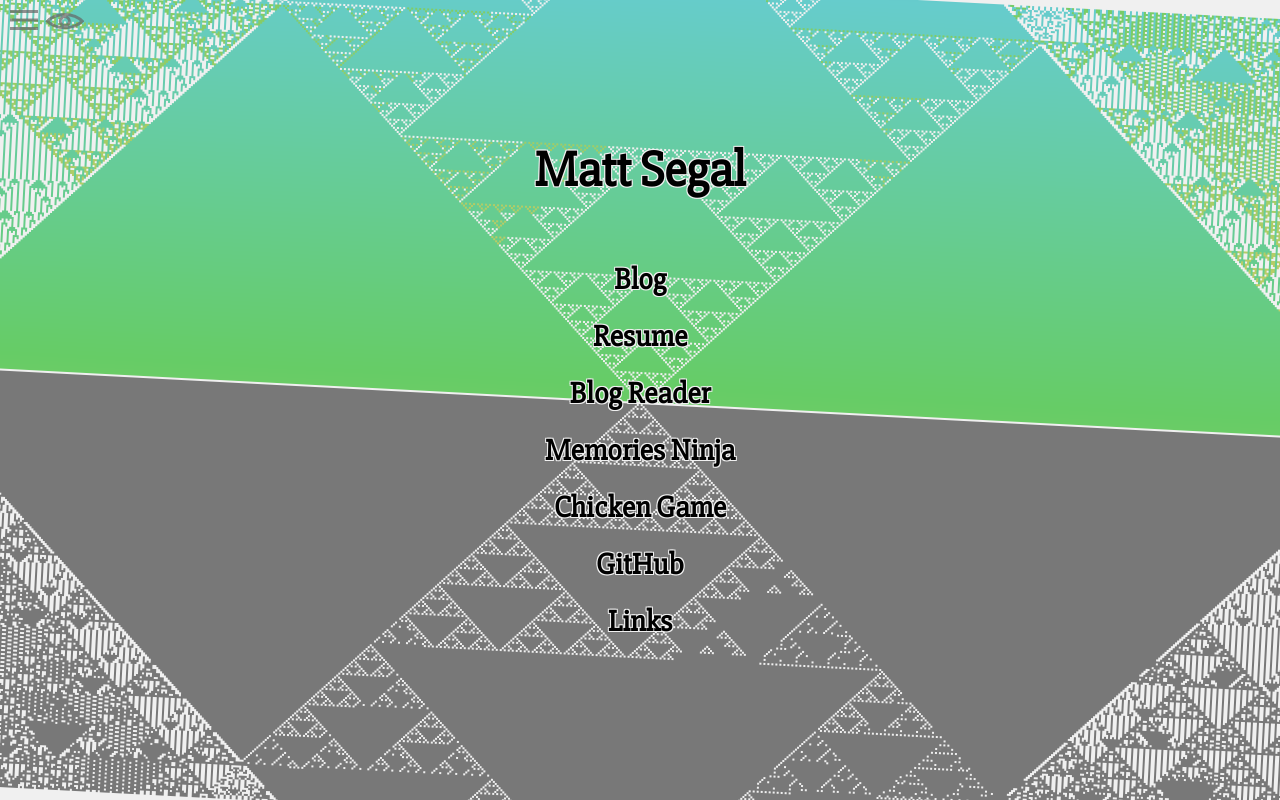
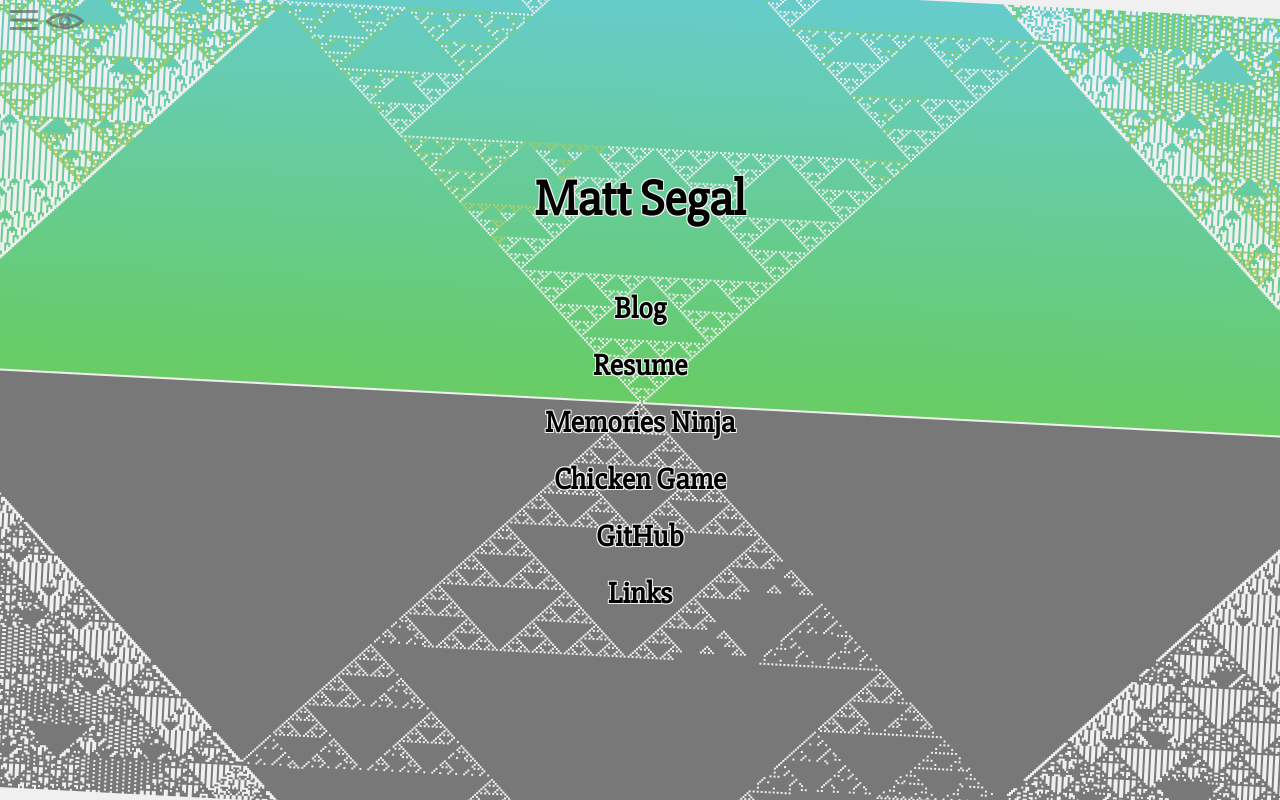
Before and after one commit to MattSegal/mattsegal.github.io, a website built with webpack: page index.html in a window 1280 px wide. Built offline with nearby package versions, Linux system fonts and the light colour scheme; animation ran at ten frames a second.

Commit message:
remove blogreaders

```diff
--- a/index.html
+++ b/index.html
@@ -21,7 +21,6 @@
           <a href="https://mattsegal.dev/">Blog </a>
         </li>
         <li><a href="https://mattsegal.github.io/resume/">Resume</a></li>
-        <li><a href="https://www.blogreader.com.au/">Blog Reader</a></li>
         <li><a href="https://memories.ninja/">Memories Ninja</a></li>
         <li></li>
         <li>
```
